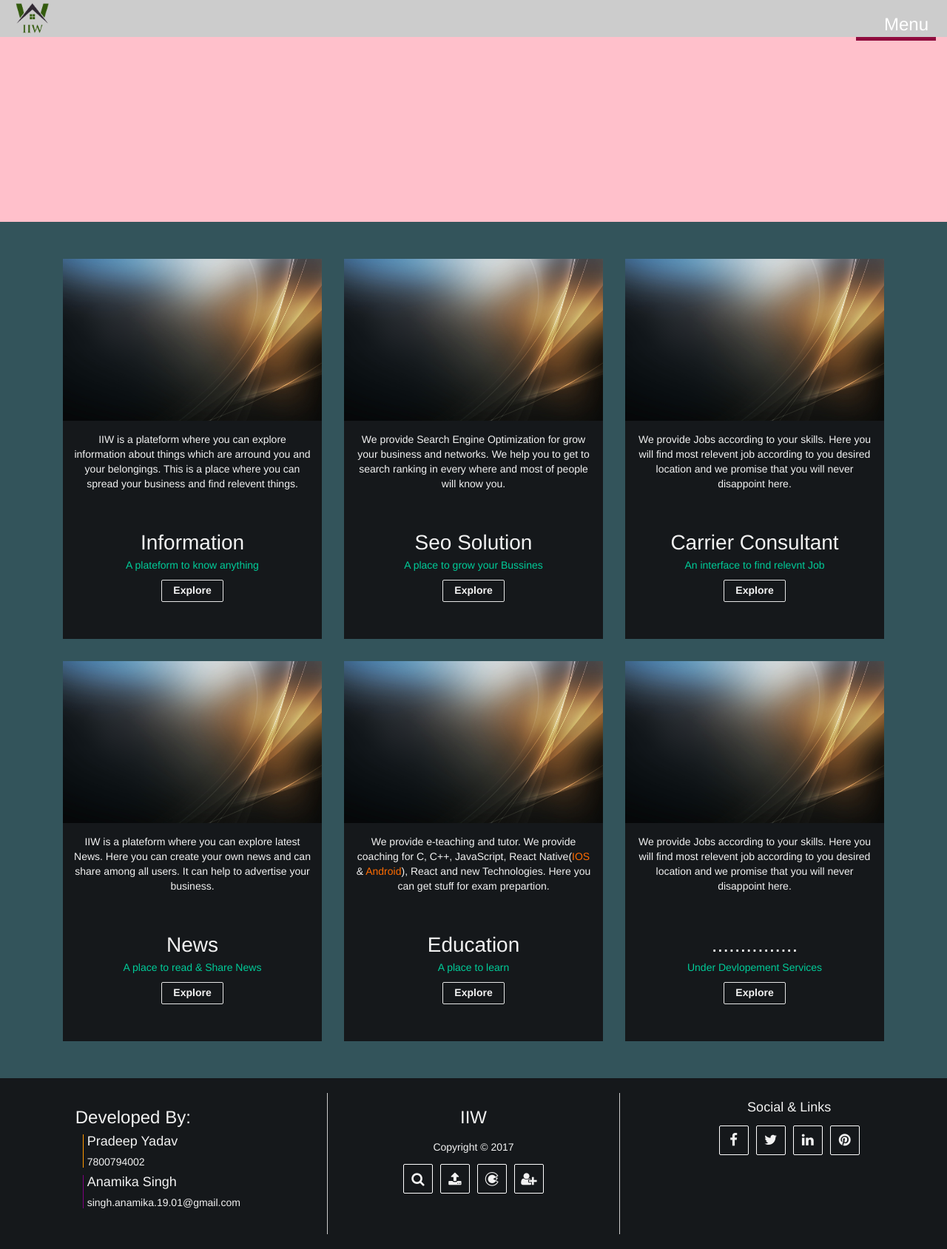
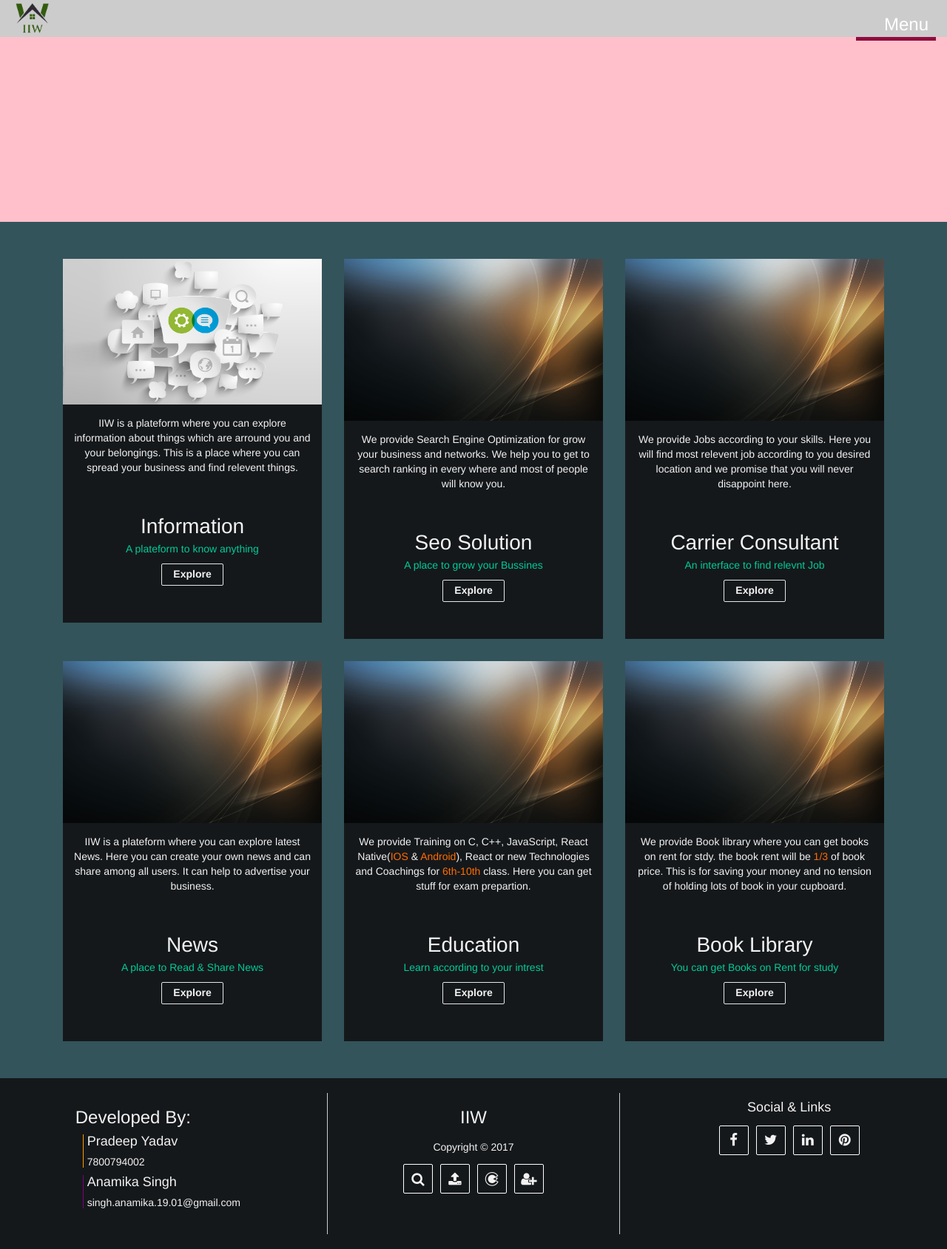
Before and after one commit to indianleo/pradeep-pro, a PHP site: page /services.php in a window 1280 px wide. Shown: the whole page at 74% size. Run offline with PHP 8.4, Linux system fonts and the light colour scheme.

Commit message:
add files
add changes

```diff
--- a/IIW/services.php
+++ b/IIW/services.php
@@ -19,7 +19,7 @@
                         <div class="tiles_item center vFlex bg_black">
                             <div class="tiles_image row">
                                 <img
-                                    src = "image/back4.jpg"
+                                    src = "image/information.jpg"
                                     class = "img-responsive"
                                     alt = "tiles images"
                                 />
@@ -158,7 +158,7 @@
                             </div>
                             <div class="tiles_tag text-center" style="height:30px;color:#00cc99;">
                                 <span>
-                                    A place to read & Share News
+                                    A place to Read & Share News
                                 </span>
                             </div>
                             <div class="tiles_btn btn_style text_white" style="border:1px solid #e6e6e6;">
@@ -182,10 +182,10 @@
                                 style = "padding-top:15px;padding-bottom:50px;"
                             >
                                 <span>
-                                    We provide e-teaching and tutor. We provide coaching
-                                    for C, C++, JavaScript,
+                                    We provide Training on C, C++, JavaScript,
                                     React Native(<span  style="color:#FF6C00;">IOS</span> & <span style="color:#FF6C00;">Android</span>),
-                                     React and new Technologies.
+                                    React or new Technologies and Coachings for
+                                    <span  style="color:#FF6C00;">6th-10th</span> class.
                                     Here you can get stuff for exam prepartion.
                                 </span>
                             </div>
@@ -196,7 +196,7 @@
                             </div>
                             <div class="tiles_tag text-center" style="height:30px;color:#00cc99;">
                                 <span>
-                                    A place to learn
+                                    Learn according to your intrest
                                 </span>
                             </div>
                             <div class="tiles_btn btn_style text_white" style="border:1px solid #e6e6e6;">
@@ -220,19 +220,20 @@
                                 style = "padding-top:15px;padding-bottom:50px;"
                             >
                                 <span>
-                                    We provide Jobs according to your skills. Here you will find
-                                    most relevent job according to you desired location and we promise
-                                    that you will never disappoint here.
+                                    We provide Book library where you can get books on rent for stdy.
+                                    the book rent will be <span style="color:#FF6C00;">1/3</span> of
+                                     book price. This is for saving your money
+                                    and no tension of holding lots of book in your cupboard.
                                 </span>
                             </div>
                             <div class="tiles_title text-center text_white" style="font-size:28px;">
                                 <span>
-                                   ...............
+                                   Book Library
                                 </span>
                             </div>
                             <div class="tiles_tag text-center" style="height:30px;color:#00cc99;">
                                 <span>
-                                    Under Devlopement Services
+                                    You can get Books on Rent for study
                                 </span>
                             </div>
                             <div class="tiles_btn btn_style text_white" style="border:1px solid #e6e6e6;">
@@ -250,6 +251,7 @@
 
                 </div>
 
+
             </div>
         </div>
 
```
Also changed, not shown: IIW/image/information.jpg (added).
